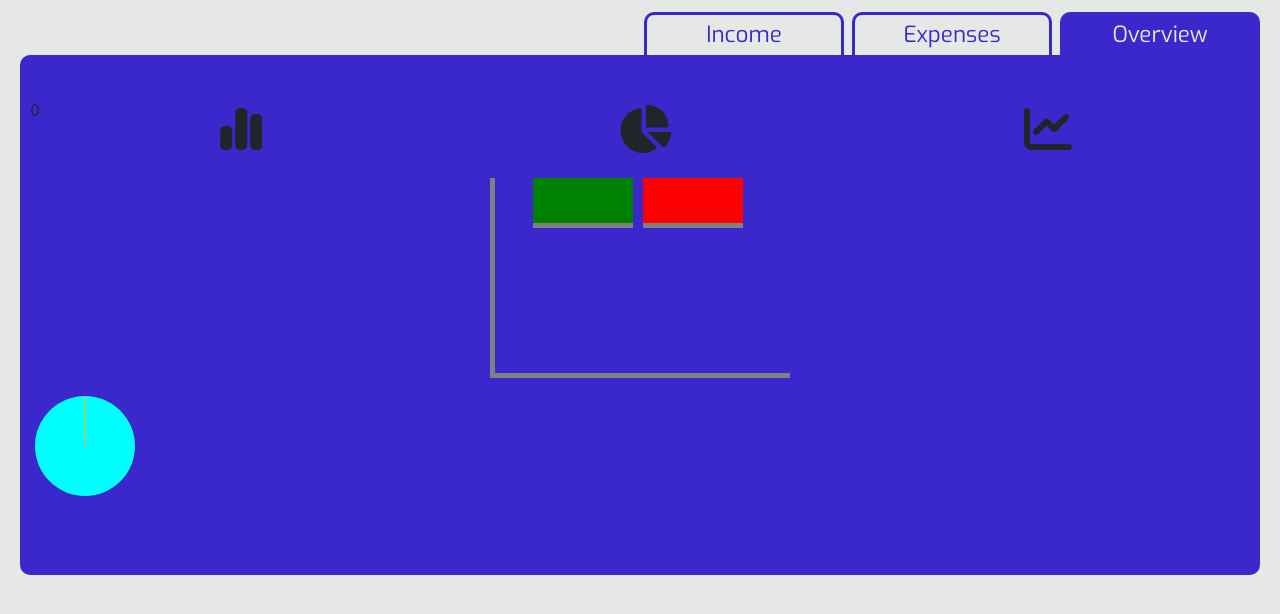
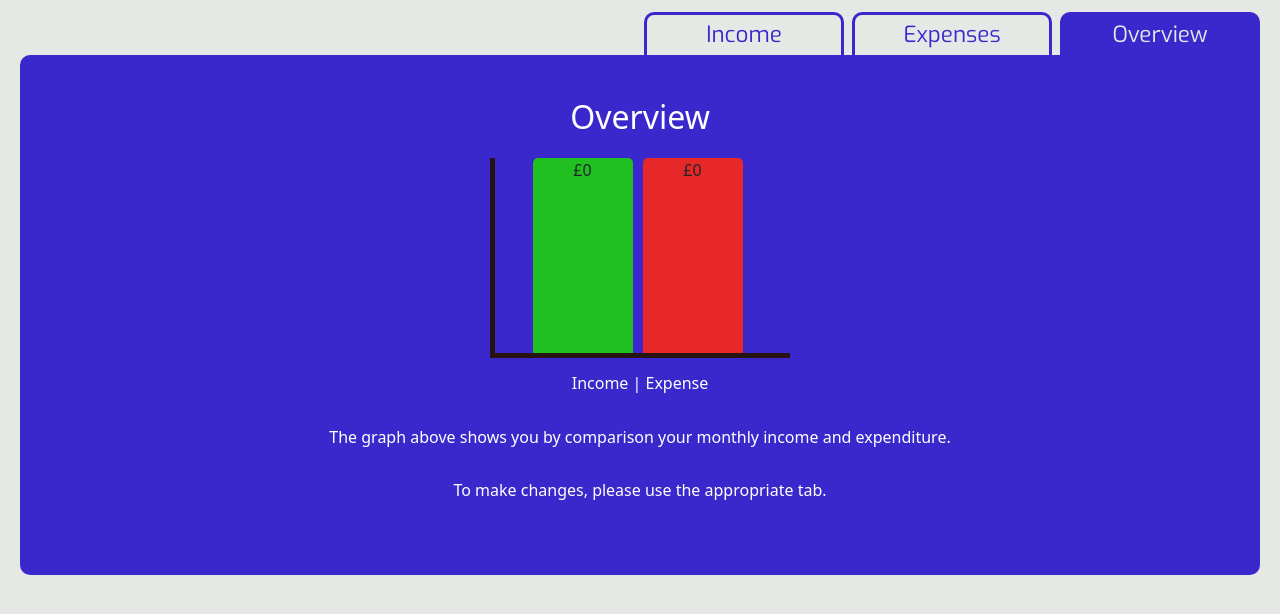
Before and after one commit to ErfanNajimi/ci-capstone-project, a Django app: page /tracker/overview/ in a window 1280 px wide. Shown: the part 101-715 px from the top of the page. Run offline with Django 4.2, Linux system fonts and the light colour scheme; the visitor is signed in with stand-in values (Sample User, id 1); data that the repository does not hold is empty; some libraries are stand-ins or nearby versions.

Commit message:
Complete bar chart features and styling for tracker overview

```diff
--- a/static/css/style.css
+++ b/static/css/style.css
@@ -133,58 +133,34 @@ nav {
 }
 
 #bar-chart {
-    border-left: 5px solid grey;
-    border-bottom: 5px solid grey;
+    border-left: 5px solid rgb(40, 19, 19);
+    border-bottom: 5px solid rgb(40, 19, 19);
     height: 200px;
     width: 300px;
+}
+
+#bar-chart .row {
+    height: inherit;
 }
 
 .bars {
     width: 100px;
     height: 200px;
     margin-right: 10px;
-    border-bottom: 5px solid grey;
+    border-bottom: 5px solid rgb(40, 19, 19);
+    border-radius: 5px 5px 0 0 ;
 }
 
-#pie-chart {
-    position:relative;
-    border-radius: 50%;
-    background-color: aqua;
-    height: 100px;
-    width: 100px;
-    padding: 0;
-}
-
-.rotation {
-    background-color: transparent;
-    height: 100px;
-    width: 100px;
-    border-radius: 50%;
-    position: absolute;
-    padding: 0;
-}
-
-.portion {
-    z-index: 99;
-    height: 0;
-    width: 0;
-    border-right: 50px solid transparent;
-    border-bottom: 50px solid transparent;
-    border-left: 1px solid #FFB30F;
-    border-top: 0 solid transparent;
-    background-color: transparent;
-    position: absolute;
-    left: 50px;
-    border-radius: 0 100px 0 0;
-
+.axis-label {
+    color: white;
 }
 
 #income-bar {
-    background-color: green;
+    background-color: rgb(33, 192, 33);
 }
 
 #expense-bar {
-    background-color: red;
+    background-color: rgb(231, 40, 40);
 }
 
 /* Footer */
@@ -234,3 +210,14 @@ footer i:hover {
         width: 200px;
     }
 }
+
+@media screen and (max-width: 300px){
+    .bars {
+        width: 70px;
+    }
+
+    .tracker-link {
+        border-radius: 0;
+        border-bottom: 3px solid #3B28CC;
+    }
+}
--- a/static/js/script.js
+++ b/static/js/script.js
@@ -1,25 +1,20 @@
 // Tracker Overview
 
 // Bar chart
+const totalMonthlyIncome = parseFloat(document.getElementById('total-monthly-income').innerHTML);
+const totalMonthlyExpense = parseFloat(document.getElementById('total-monthly-expense').innerHTML);
+const totalQuarterlyIncome = parseFloat(document.getElementById('total-quarterly-income').innerHTML);
+const totalQuarterlyExpense = parseFloat(document.getElementById('total-quarterly-expense').innerHTML);
+const totalAnnuallyIncome = parseFloat(document.getElementById('total-annually-income').innerHTML);
+const totalAnnuallyExpense = parseFloat(document.getElementById('total-annually-expense').innerHTML);
 
-document.getElementById('income-bar').style.height = '50px';
-document.getElementById('expense-bar').style.height = '50px';
+let totalIncome = totalMonthlyIncome + (totalQuarterlyIncome / 3) + (totalAnnuallyIncome / 12);
+let totalExpense = totalMonthlyExpense + (totalQuarterlyExpense / 3) + (totalAnnuallyExpense / 12);
 
-let percentage = 50;
+const greaterAmount = totalIncome > totalExpense ? totalIncome : totalExpense;
 
-const perc1 = document.getElementsByClassName('rotation')[0];
+document.getElementById('income-bar').style.height = `${(totalIncome / greaterAmount) * 200}px`;
+document.getElementById('expense-bar').style.height = `${(totalExpense / greaterAmount) * 200}px`;
 
-// let str = "";
-
-// for (let i = 0; i < perc1.length; i++) {
-// 	console.log(perc1[i]);
-// 	str += perc1[i].innerHTML;
-// }
-
-let str = "";
-
-for (let i = 0; i < percentage; i++) {
-    str += document.getElementById('pie-chart').innerHTML;
-}
-
-document.getElementById('pie-chart').innerHTML += str;
+document.getElementById('income-bar').innerHTML = `£${Math.round(totalIncome)}`;
+document.getElementById('expense-bar').innerHTML = `£${Math.round(totalExpense)}`;
--- a/tracker/templates/tracker/overview.html
+++ b/tracker/templates/tracker/overview.html
@@ -1,9 +1,8 @@
 {% extends "tracker.html" %}
 
 {% block tracker-content %}
-{{ total_income }}
 <!-- Select options -->
-<div class="row">
+<!-- <div class="row">
     <div class="col">
         <button type="button" class="btn"><i class="fa-solid fa-chart-simple"></i></button>
     </div>
@@ -13,30 +12,27 @@
     <div class="col">
         <button type="button" class="btn"><i class="fa-solid fa-chart-line"></i></i></button>
     </div>
-</div>
+</div> -->
 
 <!-- Bar chat -->
 <div class="row justify-content-center">
-    <div class="col-6 " id="bar-chart">
-        <div class="row justify-content-center">
+    <h2 class="axis-label">Overview</h2>
+    <div class="col-6" id="bar-chart">
+        <div class="row justify-content-center align-items-end">
             <div class="col-6 bars" id="income-bar"></div>
+            {{ total_monthly_income | json_script:"total-monthly-income" }}
+            {{ total_quarterly_income | json_script:"total-quarterly-income" }}
+            {{ total_annually_income | json_script:"total-annually-income" }}
             <div class="col-6 bars" id="expense-bar"></div>
+            {{ total_monthly_expense | json_script:"total-monthly-expense" }}
+            {{ total_quarterly_expense | json_script:"total-quarterly-expense" }}
+            {{ total_annually_expense | json_script:"total-annually-expense" }}
         </div>
     </div>
-</div>
-
-<!-- Pie chat -->
-<div class="row">
-    <div id="pie-chart">
-        <div class="rotation" style="rotate: 0deg;">
-            <div class="portion"></div>
-        </div>
-    </div>
-</div>
-
-<!-- Line graph -->
-<div class="row">
-
+    <p class="axis-label">Income | Expense</p>
+    <br>
+    <p class="axis-label">The graph above shows you by comparison your monthly income and expenditure.</p>
+    <p class="axis-label">To make changes, please use the appropriate tab.</p>
 </div>
 
 {% endblock %}
--- a/tracker/views.py
+++ b/tracker/views.py
@@ -35,6 +35,11 @@ def overview(request):
     expenses = Expense.objects.all().order_by("-date_added").filter(account=request.user)
 
     total_monthly_income = sum([num [0] for num in incomes.filter(freq=1).values_list('amount')])
+    total_monthly_expense = sum([num [0] for num in expenses.filter(freq=1).values_list('amount')])
+    total_quarterly_income = sum([num [0] for num in incomes.filter(freq=3).values_list('amount')])
+    total_quarterly_expense = sum([num [0] for num in expenses.filter(freq=3).values_list('amount')])
+    total_annually_income = sum([num [0] for num in incomes.filter(freq=12).values_list('amount')])
+    total_annually_expense = sum([num [0] for num in expenses.filter(freq=12).values_list('amount')])
 
     if request.method == "POST":
         income_form = IncomeForm(data=request.POST)
@@ -68,7 +73,12 @@ def overview(request):
         {
             "expenses": expenses,
             "incomes": incomes,
-            "total_income" : total_monthly_income,
+            "total_monthly_expense" : total_monthly_expense,
+            "total_monthly_income" : total_monthly_income,
+            "total_quarterly_expense" : total_quarterly_expense,
+            "total_quarterly_income" : total_quarterly_income,
+            "total_annually_expense" : total_annually_expense,
+            "total_annually_income" : total_annually_income,
             "income_form": income_form,
             "expense_form": expense_form,
         },
```
